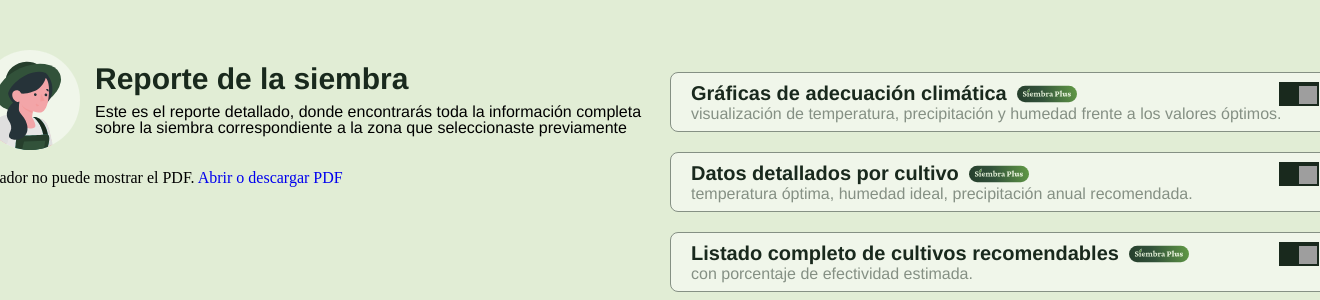
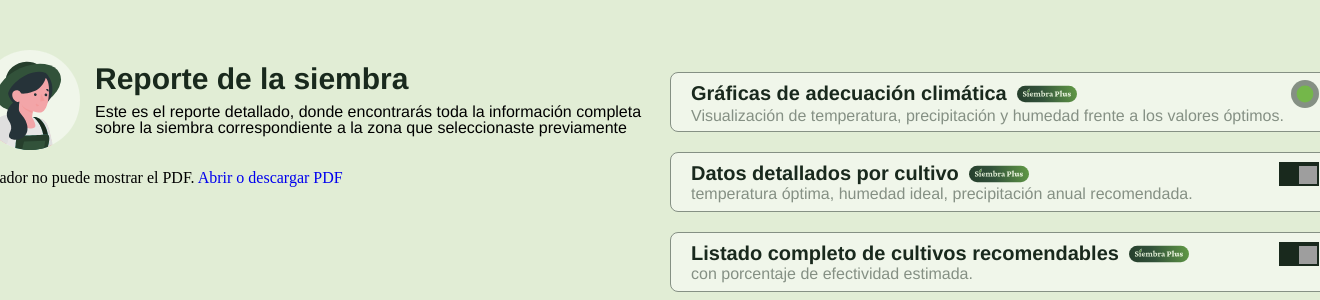
Before and after one commit to Siembra-mas/SiembraMas-Release, a Flask app: page /reporte in a window 1320 px wide. Shown: the part 80-380 px from the top of the page. Run offline with Flask 3, Linux system fonts and the light colour scheme; some libraries are stand-ins or nearby versions; grey boxes are pictures that could not be loaded.

Commit message:
Actualizacion | Reporte y demas

```diff
--- /dev/null
+++ b/static/js/reporte.js
@@ -0,0 +1,13 @@
+document.addEventListener("DOMContentLoaded", () => {
+  const circleGraficas = document.getElementById("circle-graficas");
+
+  if (circleGraficas) {
+    circleGraficas.addEventListener("change", (e) => {
+      if (e.target.checked) {
+        console.log("🔘 Activado: gráficas de adecuación climática");
+      } else {
+        console.log("⚪ Desactivado");
+      }
+    });
+  }
+});
--- a/static/reporte_style.css
+++ b/static/reporte_style.css
@@ -498,3 +498,45 @@
   background-color: var(--deep-moss-green);
   box-shadow: 0 4px 12px rgba(0, 0, 0, 0.3); /* sombra elegante */
 }
+
+.circle-toggle {
+  display: inline-flex;
+  align-items: center;
+  justify-content: center;
+  width: 28px;
+  height: 28px;
+  border-radius: 50%;
+  background-color: var(--dolphin-gray); /* inactivo */
+  cursor: pointer;
+  transition: background-color 0.3s ease, transform 0.2s ease;
+}
+
+.circle-input {
+  display: none; /* ocultamos el checkbox */
+}
+
+.circle-btn {
+  width: 14px;
+  height: 14px;
+  border-radius: 50%;
+  background-color: var(--alabaster); /* punto interior */
+  transition: transform 0.2s ease, background-color 0.3s ease;
+}
+
+/* Activo */
+.circle-input:checked + .circle-btn {
+  background-color: var(--apple); /* interior verde */
+  transform: scale(1.2);
+}
+
+/* Estado hover */
+.circle-toggle:hover {
+  background-color: var(--deep-moss-green); /* anillo */
+  transform: scale(1.05);
+}
+
+/* Accesibilidad: foco */
+.circle-input:focus + .circle-btn {
+  outline: 2px solid var(--apple);
+  outline-offset: 2px;
+}
--- a/templates/reporte_sm.html
+++ b/templates/reporte_sm.html
@@ -44,27 +44,28 @@
             </article>
 
             <aside class="div-2">
+
             <div class="BOTON-OPCIONAL">
               <div class="TEXT">
                 <div class="TEXT-HEAD">
                   <h3 class="resumen-ejecutivo">Gráficas de adecuación climática</h3>
                   <div class="SIEMBRA-PLUS" aria-label="Siembra Plus"></div>
                 </div>
-                  <label class="switch" for="switch-graficas">
+
+                <!-- Botón circular -->
+                <label class="circle-toggle">
                   <input
                     type="checkbox"
-                      id="switch-graficas"
-                      class="switch-input"
+                    id="circle-graficas"
+                    class="circle-input"
                     checked
                     aria-describedby="desc-graficas"
                   />
-                    <span class="switch-slider" role="presentation">
-                      <img class="knob" src="{{ url_for('static', filename='img/knob-6.svg') }}" alt="" />
-                    </span>
+                  <span class="circle-btn"></span>
                 </label>
               </div>
               <p class="text-wrapper-2" id="desc-graficas">
-                  visualización de temperatura, precipitación y humedad frente a los valores óptimos.
+                Visualización de temperatura, precipitación y humedad frente a los valores óptimos.
               </p>
             </div>
 
@@ -240,5 +241,7 @@
 
       </div>
     </div>
+
+      <script src="{{ url_for('static', filename='js/reporte.js') }}"></script>
   </body>
 </html>
```
Lines whose indentation alone changed are shown as unchanged.
